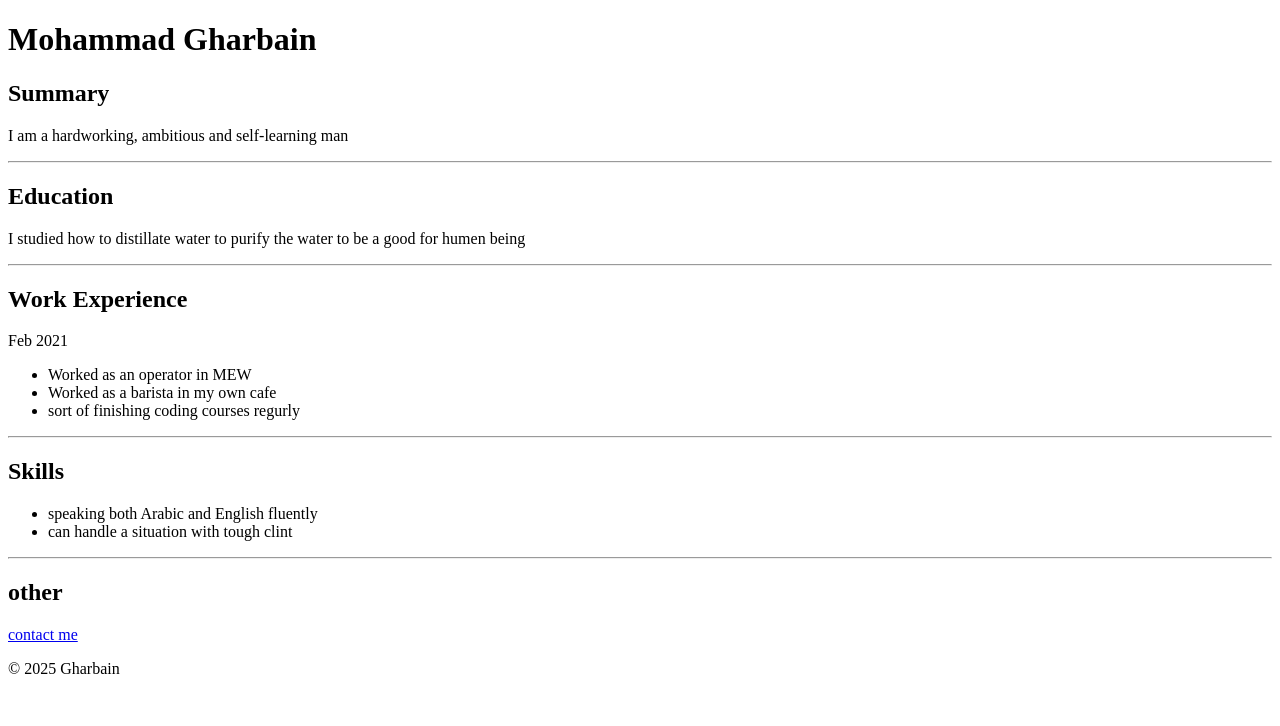
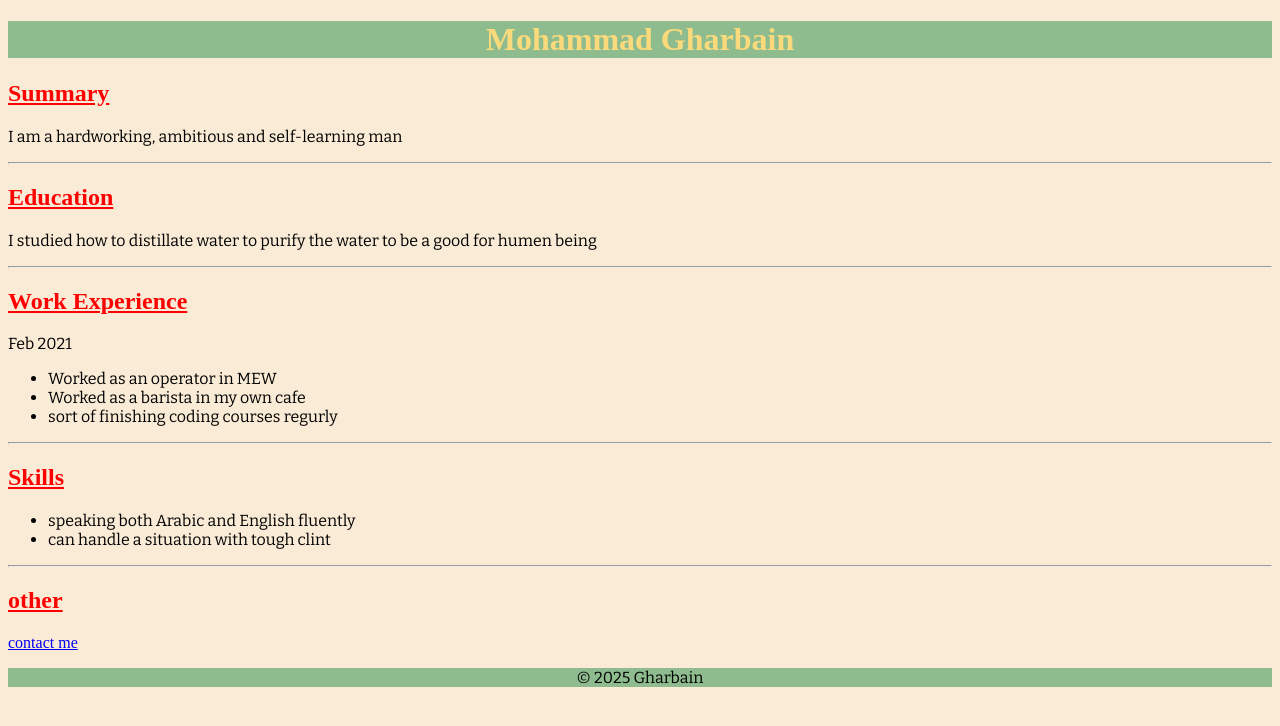
Before and after one commit to gharbainm/capstone.html, a plain HTML site: page index.html in a window 1280 px wide. Drawn offline with nearby package versions, Linux system fonts and the light colour scheme.

Commit message:
updating

```diff
--- a/index.html
+++ b/index.html
@@ -4,6 +4,53 @@
     <meta charset="UTF-8">
     <meta name="viewport" content="width=device-width, initial-scale=1.0">
     <title>My Resume</title>
+    <style>
+        h1 {
+    color: #FADA7A;
+    background-color: darkseagreen;
+    text-align: center;
+}
+
+h2 {
+    color: red;
+}
+
+h2 {
+    text-decoration: underline;
+}
+
+p {
+    font-style: italic;
+}
+
+ul {
+    font-family: Bitter, serif;
+  font-optical-sizing: auto;
+  font-weight: <weight>;
+  font-style: normal;
+}
+
+body {
+    background-color: antiquewhite;
+}
+
+p {
+  font-family: Bitter, serif;
+  font-optical-sizing: auto;
+  font-weight: <weight>;
+  font-style: normal;
+}
+
+footer {
+    background-color: darkseagreen;
+    text-align: center;
+}
+
+
+    </style>
+     <link rel="preconnect" href="https://fonts.googleapis.com">
+     <link rel="preconnect" href="https://fonts.gstatic.com" crossorigin>
+     <link href="https://fonts.googleapis.com/css2?family=Bitter:ital,wght@0,100..900;1,100..900&display=swap" rel="stylesheet">
 </head>
 <body>
     <h1>Mohammad Gharbain</h1>
```
